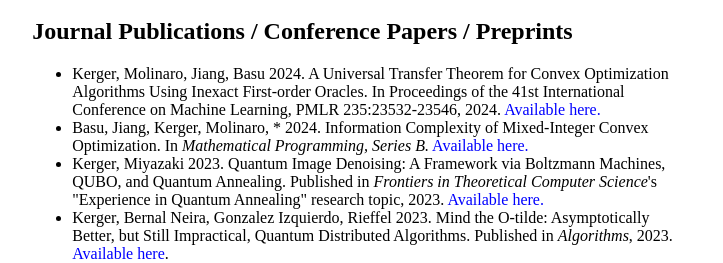
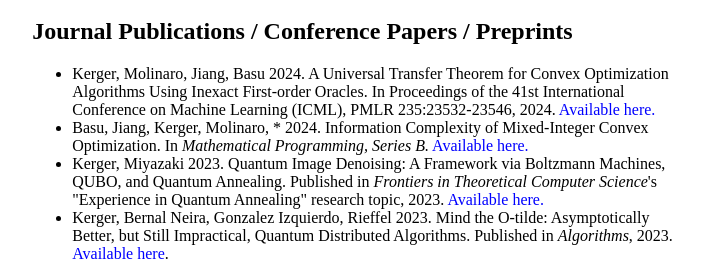
Before and after one commit to PhillipKerger/phillipkerger.github.io, a Jekyll site: the page built from research/index.html, in a window 1280 px wide. Shown: the part 294-557 px from the top of the page, without its empty margins (276-999 px from the left). Built offline with Jekyll 4.4.1, drawn with Linux system fonts in a browser that asks for light colours.

Commit message:
Update index.html

```diff
--- a/research/index.html
+++ b/research/index.html
@@ -13,7 +13,7 @@ title: Phillip Kerger
 
 	<h2>Journal Publications / Conference Papers / Preprints</h2>
 	<ul>
-		<li>Kerger, Molinaro, Jiang, Basu 2024. A Universal Transfer Theorem for Convex Optimization Algorithms Using Inexact First-order Oracles. In Proceedings of the 41st International Conference on Machine Learning, PMLR 235:23532-23546, 2024.
+		<li>Kerger, Molinaro, Jiang, Basu 2024. A Universal Transfer Theorem for Convex Optimization Algorithms Using Inexact First-order Oracles. In Proceedings of the 41st International Conference on Machine Learning (ICML), PMLR 235:23532-23546, 2024.
 		<a href = https://proceedings.mlr.press/v235/kerger24a.html> Available here.</a></li></li>
 		<li>Basu, Jiang, Kerger, Molinaro, * 2024. Information Complexity of Mixed-Integer Convex Optimization. In <i>Mathematical Programming, Series B.</i> <A HREF="https://link.springer.com/article/10.1007/s10107-024-02099-8?utm_source=rct_congratemailt&utm_medium=email&utm_campaign=nonoa_20240527&utm_content=10.1007/s10107-024-02099-8"> Available here.</A></li>
 		<li>Kerger, Miyazaki 2023. Quantum Image Denoising: A Framework via Boltzmann Machines, QUBO, and Quantum Annealing. Published in <i>Frontiers in Theoretical Computer Science</i>'s "Experience in Quantum Annealing" research topic,
```
